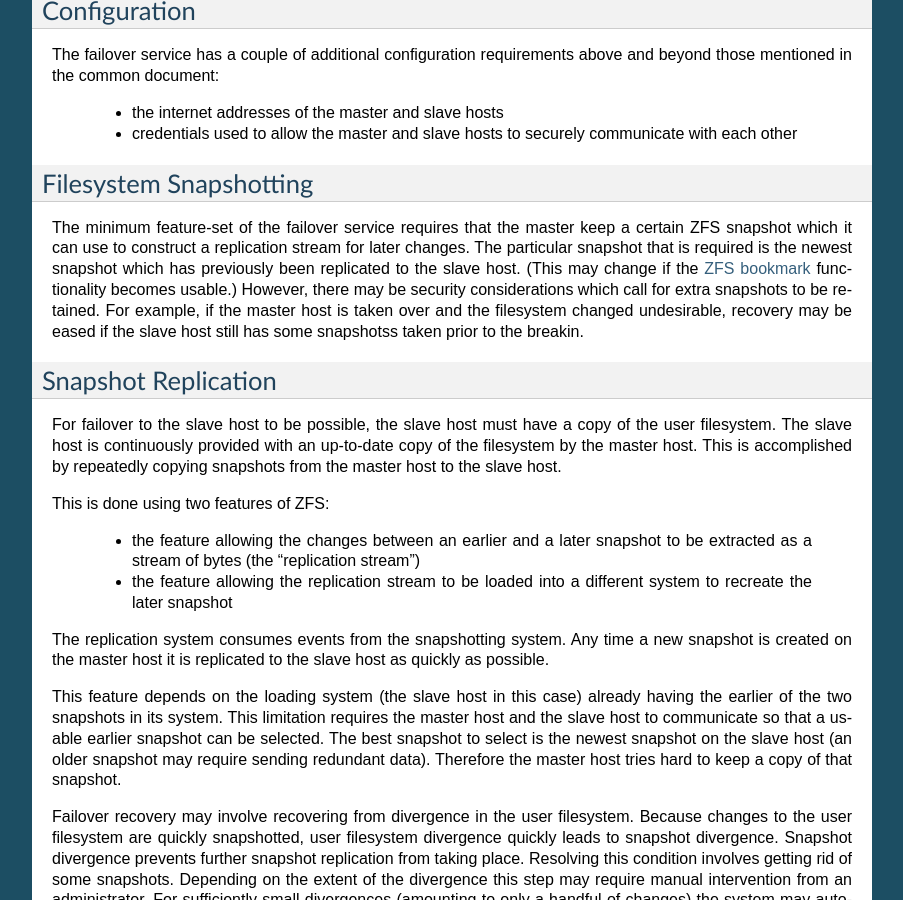
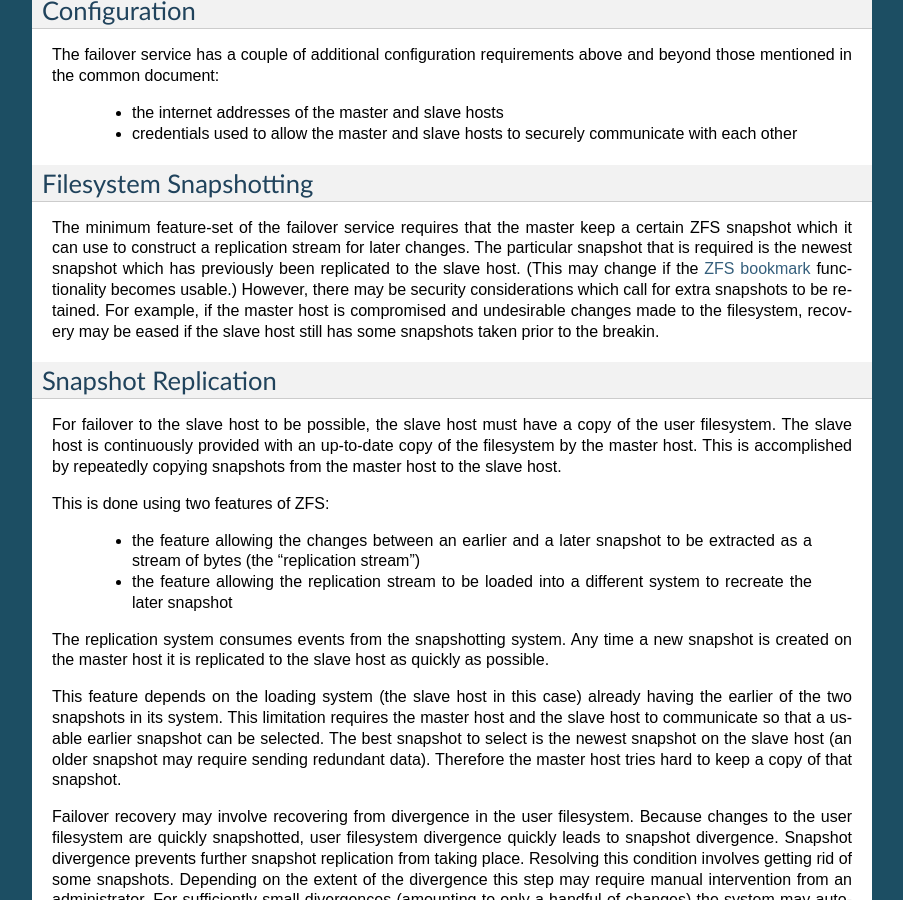
Before and after one commit to ClusterHQ/flocker, a Sphinx documentation site: the page built from docs/architecture/failover.rst, in a window 1280 px wide and 900 px high, scrolled down 615 px. Shown: the whole window, without its empty margins (198-1101 px from the left). Built offline with Sphinx 7.4.7, drawn with Linux system fonts in a browser that asks for light colours.

Commit message:
clean up language around master compromise description.  plus typo fixes.

```diff
--- a/docs/architecture/failover.rst
+++ b/docs/architecture/failover.rst
@@ -44,7 +44,7 @@ The minimum feature-set of the failover service requires that the master keep a
 The particular snapshot that is required is the newest snapshot which has previously been replicated to the slave host.
 (This may change if the `ZFS bookmark <https://www.illumos.org/issues/4369>`_ functionality becomes usable.)
 However, there may be security considerations which call for extra snapshots to be retained.
-For example, if the master host is taken over and the filesystem changed undesirable, recovery may be eased if the slave host still has some snapshotss taken prior to the breakin.
+For example, if the master host is compromised and undesirable changes made to the filesystem, recovery may be eased if the slave host still has some snapshots taken prior to the breakin.
 
 
 Snapshot Replication
```
